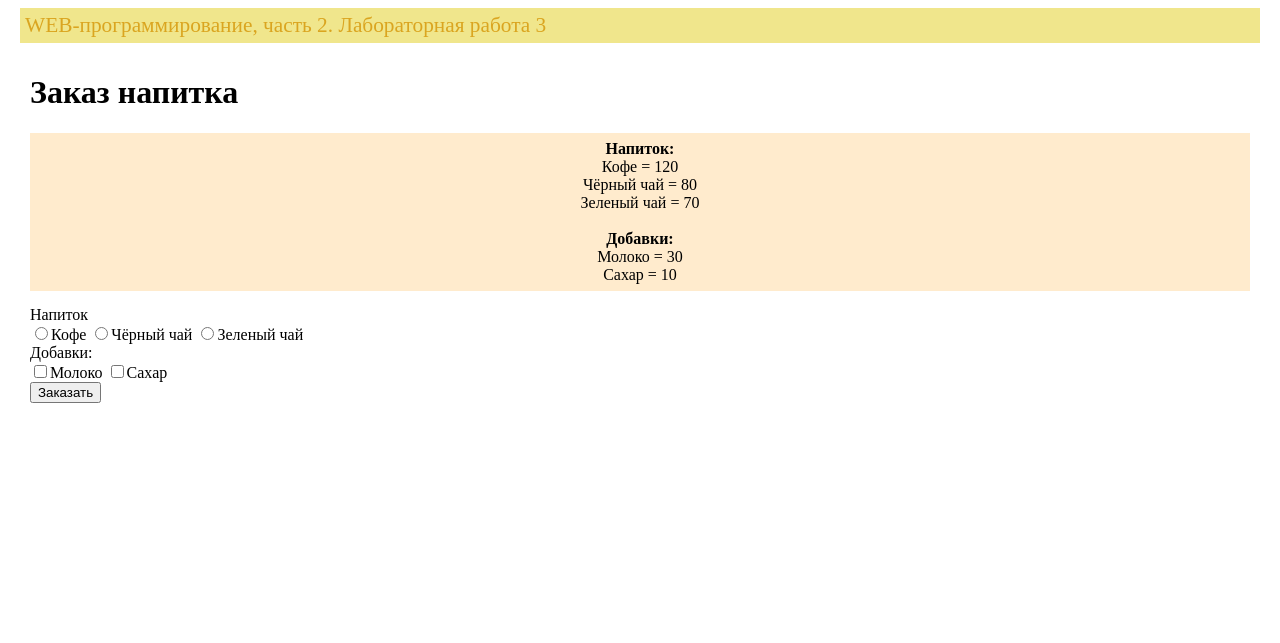
After one commit to shekaterinaa/web-programming-labs-2, a Flask app: template templates/order.html in a window 1280 px wide. The commit adds this page. Shown: the top 643 px of the page. Run offline with Flask 3, Linux system fonts and the light colour scheme; the template is opened without the code that fills it, so the values that code supplies are empty; parts of the project's set-up code (start-up, migrations or seed data) failed here and were passed over.

Commit message:
Заказ напитка

```diff
--- a/static/main.css
+++ b/static/main.css
@@ -28,3 +28,10 @@ footer {
     left: 0;
     position: fixed;
 }
+
+.menu {
+    margin-bottom: 15px;
+    padding: 7px;
+    text-align: center;
+    background-color: blanchedalmond;
+}
--- /dev/null
+++ b/templates/order.html
@@ -0,0 +1,43 @@
+{% extends "base.html" %}
+
+{% block lab %}Лабораторная работа 3{% endblock %}
+
+{% block main %}
+    <h1>Заказ напитка</h1>
+
+    <div class="menu">
+        <b>Напиток:</b> <br>
+        Кофе = 120<br>
+        Чёрный чай = 80<br>
+        Зеленый чай = 70  <br>
+        <br>
+        <b>Добавки:</b><br>
+        Молоко = 30<br>
+        Сахар = 10
+    </div>
+
+    <form action="/lab3/pay">
+        <div>Напиток</div>
+        <label>
+            <input type="radio" value="cofee" name="drink" cheсked>Кофе
+        </label>
+        <label>
+            <input type="radio" value="black-tea" name="drink" >Чёрный чай
+        </label>
+        <label>
+            <input type="radio" value="green-tea" name="drink" >Зеленый чай
+        </label>
+        <div>Добавки:</div>
+        <label>
+            <input type="checkbox" name="milk" cheked>Молоко
+        </label>
+        <label>
+            <input type="checkbox" name="sugar" cheked>Сахар
+        </label>
+
+        <div>
+            <button type="submit">Заказать</button>
+        </div>
+
+    </form>
+{% endblock %}
```
Also changed, not shown: lab3.py (+22 -0 lines), templates/pay.html (added, +33 -0 lines), templates/sps.html (added, +12 -0 lines).
